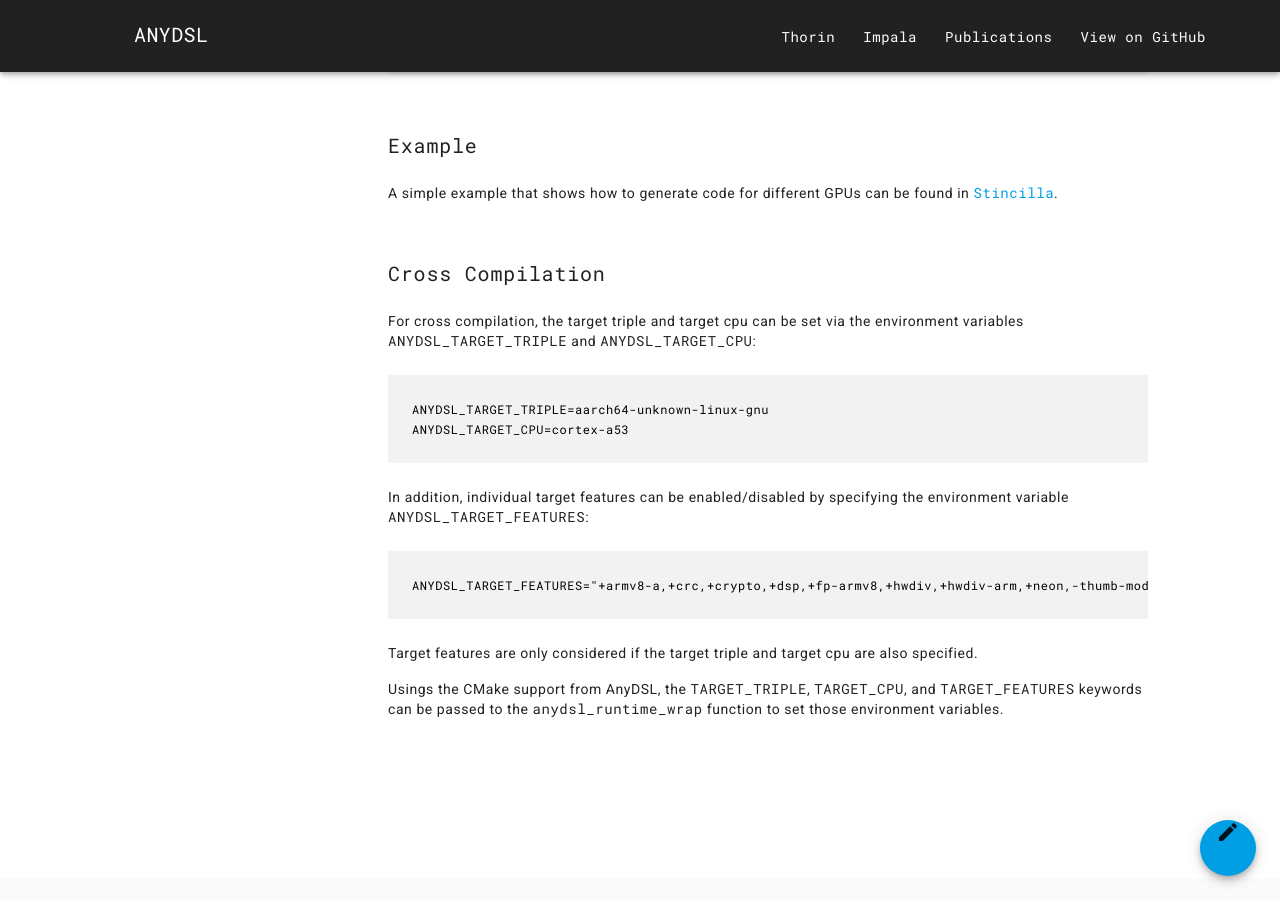
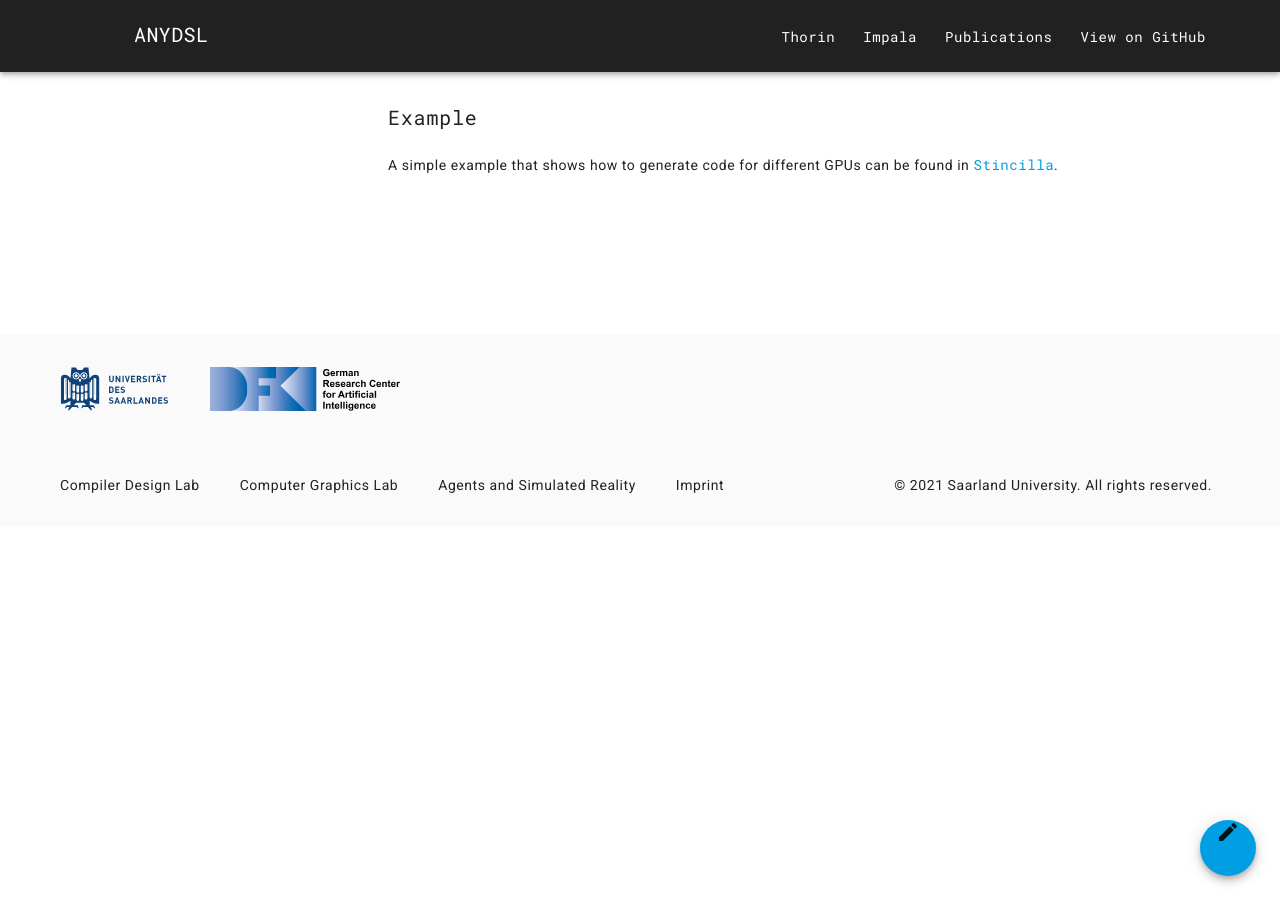
Before and after one commit to AnyDSL/anydsl.github.io, a Jekyll site: the page built from Device-Code-Generation-and-Execution.md, in a window 1280 px wide and 900 px high, scrolled down 6521 px. Built offline with Jekyll 4.4.1, drawn with Linux system fonts in a browser that asks for light colours; nearby versions of some CDN libraries; some of the changed text lies outside the part shown.

Commit message:
Update documentation for cross compilation.

````diff
--- a/Device-Code-Generation-and-Execution.md
+++ b/Device-Code-Generation-and-Execution.md
@@ -240,19 +240,3 @@ ANYDSL_LLVM_ARGS="-amdgpu-sroa -amdgpu-load-store-vectorizer -amdgpu-scalarize-g
 ## Example
 
 A simple example that shows how to generate code for different GPUs can be found in [Stincilla](https://github.com/AnyDSL/stincilla/blob/master/test/alloc_gpu.impala).
-
-
-## Cross Compilation
-
-For cross compilation, the target triple and target cpu can be set via the environment variables ```ANYDSL_TARGET_TRIPLE``` and ```ANYDSL_TARGET_CPU```:
-```
-ANYDSL_TARGET_TRIPLE=aarch64-unknown-linux-gnu
-ANYDSL_TARGET_CPU=cortex-a53
-```
-In addition, individual target features can be enabled/disabled by specifying the environment variable ```ANYDSL_TARGET_FEATURES```:
-```
-ANYDSL_TARGET_FEATURES="+armv8-a,+crc,+crypto,+dsp,+fp-armv8,+hwdiv,+hwdiv-arm,+neon,-thumb-mode"
-```
-Target features are only considered if the target triple and target cpu are also specified.
-
-Usings the CMake support from AnyDSL, the ```TARGET_TRIPLE```, ```TARGET_CPU```, and ```TARGET_FEATURES``` keywords can be passed to the ```anydsl_runtime_wrap``` function to set those environment variables.
````
Also changed, not shown: Cross-Compilation.md (added, +20 -0 lines), Expressions.md (+1 -1 lines), Items.md (+1 -1 lines), Lexical-Elements.md (+1 -1 lines), Statements.md (+1 -1 lines).
